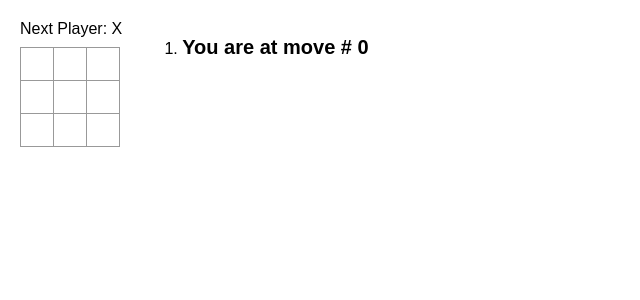
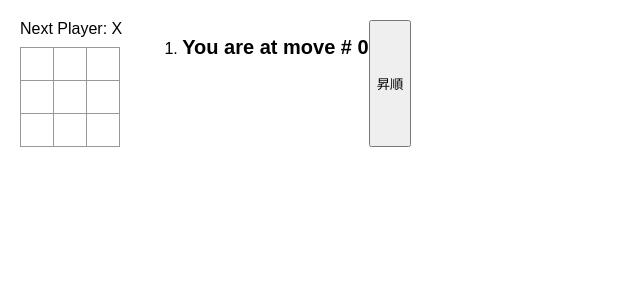
Before and after one commit to TomoakiKamisaka/react-learning, a React (Create React App) app in the folder react-tutorial-tic-tac-toe/: page / in a window 1280 px wide. Shown: the top 300 px of the page, without its empty margins (0-640 px from the left). Built offline with nearby package versions, Linux system fonts and the light colour scheme.

Commit message:
4.手順を昇順または降順でソートできるトグルボタンを追加する。

```diff
--- a/react-tutorial-tic-tac-toe/package.json
+++ b/react-tutorial-tic-tac-toe/package.json
@@ -9,11 +9,11 @@
     "eject": "react-scripts eject"
   },
   "dependencies": {
+    "@agney/react-loading": "^0.1.2",
     "react": "^19.2.1",
     "react-dom": "^19.2.1",
     "react-scripts": "^5.0.0"
   },
-  "devDependencies": {},
   "browserslist": {
     "production": [
       ">0.2%",
--- a/react-tutorial-tic-tac-toe/src/App.js
+++ b/react-tutorial-tic-tac-toe/src/App.js
@@ -4,7 +4,10 @@ export default function Game(){
   const [xIsNext , setXIsNext] = useState(true);
   const [history,setHistory] = useState([Array(9).fill(null)]);
   const [currentMove, setCurrentMove] = useState(0);
+  const [isAscending, setIsAscending] = useState(true);
   const currentSquares = history[currentMove];
+
+
 
 
 function handlePlay(nextSquares){
@@ -37,9 +40,9 @@ const moves = history.map((squares, move)=>{
        <button onClick={()=>jumpTo(move)}>{description}</button>
       </li>
     )
-  }
+  }});
 
-});
+  const sortedMoves = isAscending ? moves : moves.reverse();
 
   return(
     <div>
@@ -49,9 +52,15 @@ const moves = history.map((squares, move)=>{
         </div>
         <div className="game-info">
           <ol>
-            {moves}
+            {sortedMoves}
           </ol>
         </div>
+          <button onClick={()=>{setIsAscending(!isAscending)}}>
+            {isAscending ? '昇順' : '降順'}
+          </button>
+          {/* <button onClick={() => setIsAscending(!isAscending)}>
+            {isAscending ? '昇順 ↑' : '降順 ↓'}
+          </button> */}
       </div>
     </div>
   )
```
Also changed, not shown: 1 other file (tests, documents, lock files or other folders).
